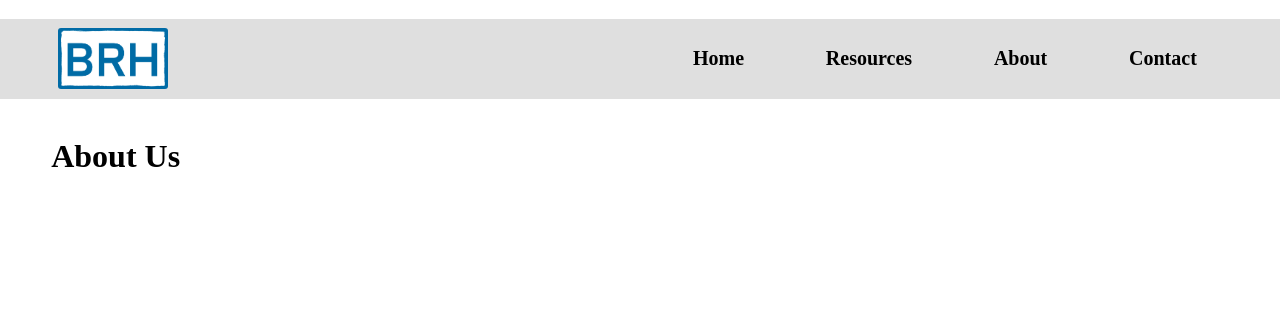
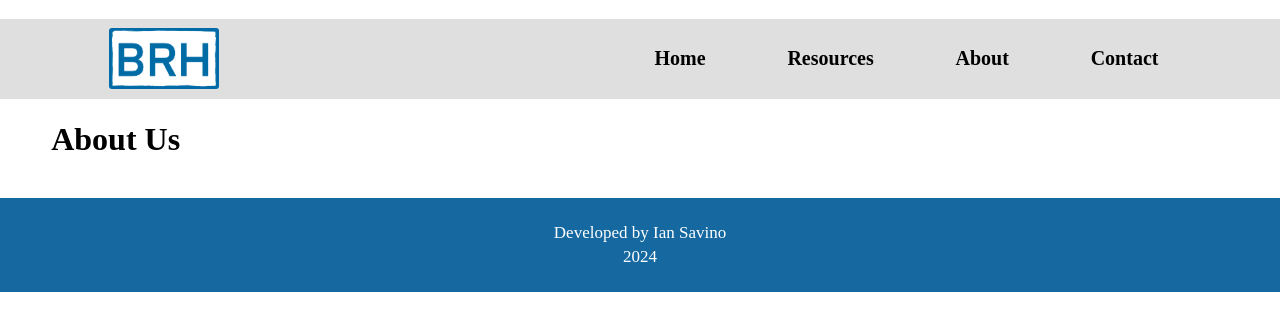
Before and after one commit to Isoleucine1202/Biology-Resource-Hub, a plain HTML site: page about.html in a window 1280 px wide. Drawn offline with Linux system fonts and the light colour scheme; a web font is replaced by a local one.

Commit message:
did some stuff

```diff
--- a/about.html
+++ b/about.html
@@ -25,9 +25,13 @@
             </nav>
         </div>
     </header>
-    <div class="thetop">
+    <div class="mainpart">
         <h1>About Us</h1>
     </div>
+    <footer>
+        <p style="margin-bottom:4px;">Developed by Ian Savino</p>
+        <p style="margin-top:0;">2024</p>
+    </footer>
 </body>
 
 </html>
--- a/css/main.css
+++ b/css/main.css
@@ -8,10 +8,20 @@ a {
     color: black;
 }
 
+footer {
+    text-align: center;
+    margin-top: 40px;
+    margin-bottom: 15px;
+    padding: 8px;
+    background-color: rgb(21,105,160);
+    color: white;
+    font-size: 17px;
+}
+
 header {
     background: rgb(0, 0, 0, 12.5%);
-    padding-left: 3vw;
-    padding-right: 5vw;
+    padding-left: 7vw;
+    padding-right: 8vw;
     font-size: 20px;
     font-weight: bold;
 }
@@ -72,7 +82,7 @@ nav a::before {
     top: 0;
     width: 0%;
 
-    transition: all ease-in-out 250ms;
+    transition: all ease-in-out 300ms;
 }
 
 nav a:hover::before {
@@ -81,6 +91,7 @@ nav a:hover::before {
 
 #thetopfp {
     margin-left: 4vw;
+    margin-right: 0;
 }
 
 #frontheader {
@@ -108,7 +119,7 @@ nav a:hover::before {
 .box2,
 .box3 {
     border: 3px solid rgb(21,105,160);
-    border-radius: 3px;
+    border-radius: 6px;
     padding: 5px;
 }
 
@@ -117,7 +128,6 @@ nav a:hover::before {
     color: rgb(24, 115, 185);
 }
 
-.thetop {
-    margin: 4vw;
-    margin-top: 3vw;
+.mainpart {
+    margin-left: 4vw;
 }
```
Also changed, not shown: index.html (+5 -0 lines), img/fav.png (added).
